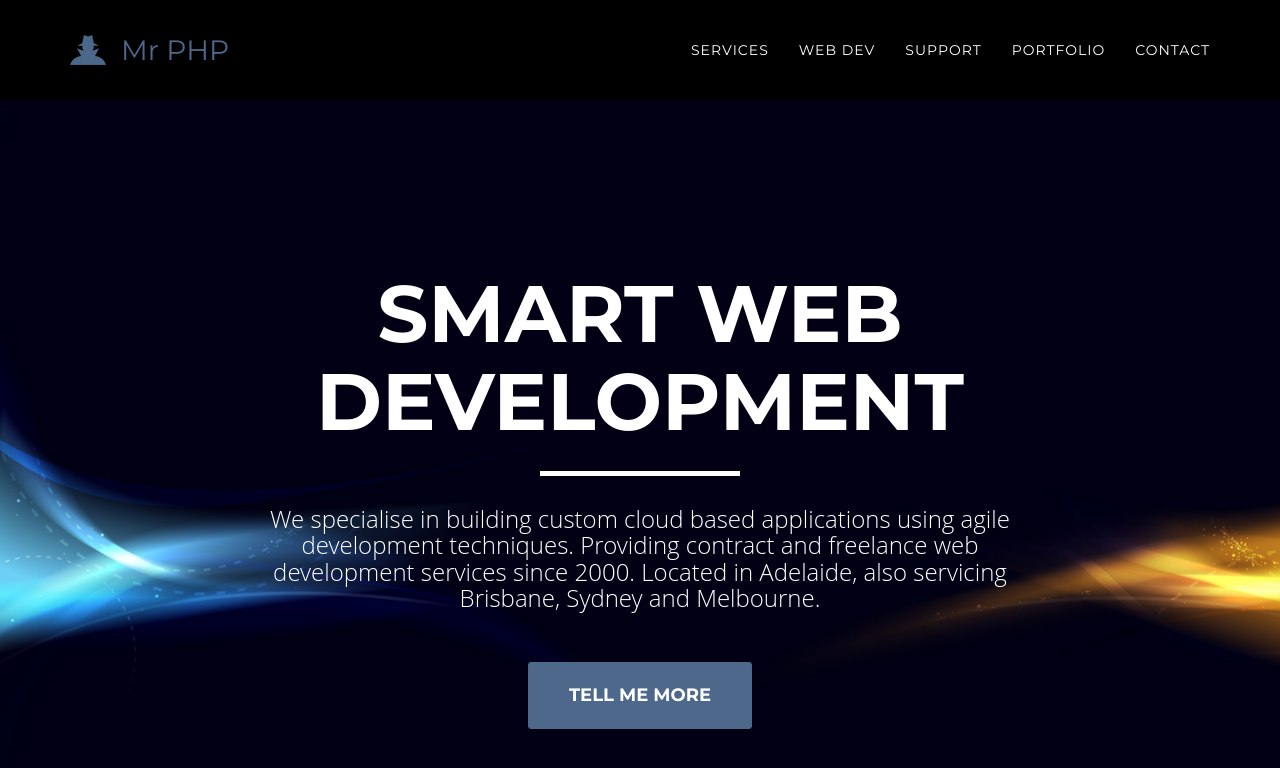
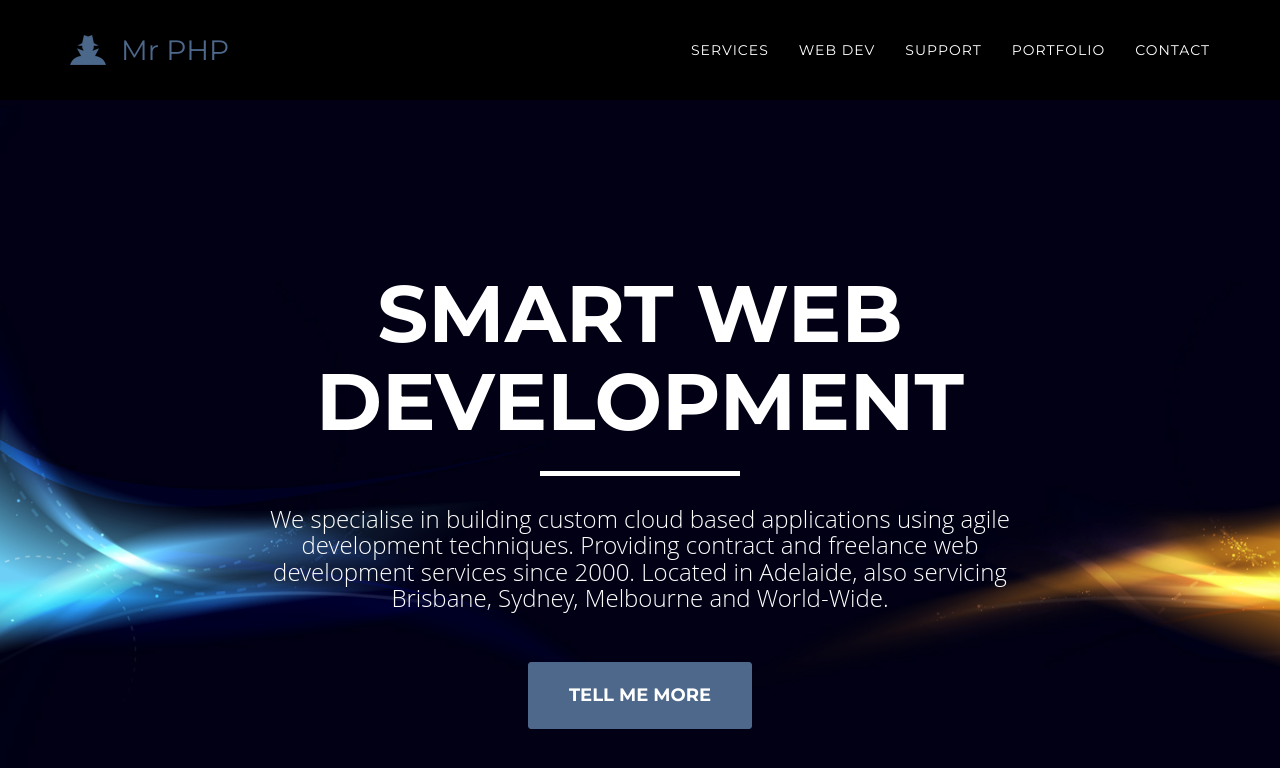
Before and after one commit to mr-php/mr-php.github.io, a Jekyll site: the page built from index.html, in a window 1280 px wide and 900 px high. Shown: the top 768 px of the window. Built offline with Jekyll 4.4.1, drawn with Linux system fonts in a browser that asks for light colours; nearby versions of some CDN libraries; some web fonts are replaced; Markdown is read by kramdown in place of the engine named in the settings.

Commit message:
Update _config.yml

```diff
--- a/_config.yml
+++ b/_config.yml
@@ -11,7 +11,7 @@
 description: >
   We specialise in building custom cloud based applications using agile development techniques.
   Providing contract and freelance web development services since 2000.
-  Located in Adelaide, also servicing Brisbane, Sydney and Melbourne.
+  Located in Adelaide, also servicing Brisbane, Sydney, Melbourne and World-Wide.
 about: >
   Mr PHP was founded by <a href="https://cornernote.github.io/">Brett O'Donnell</a> in 2000, and has been making web software ever since.
 
```
